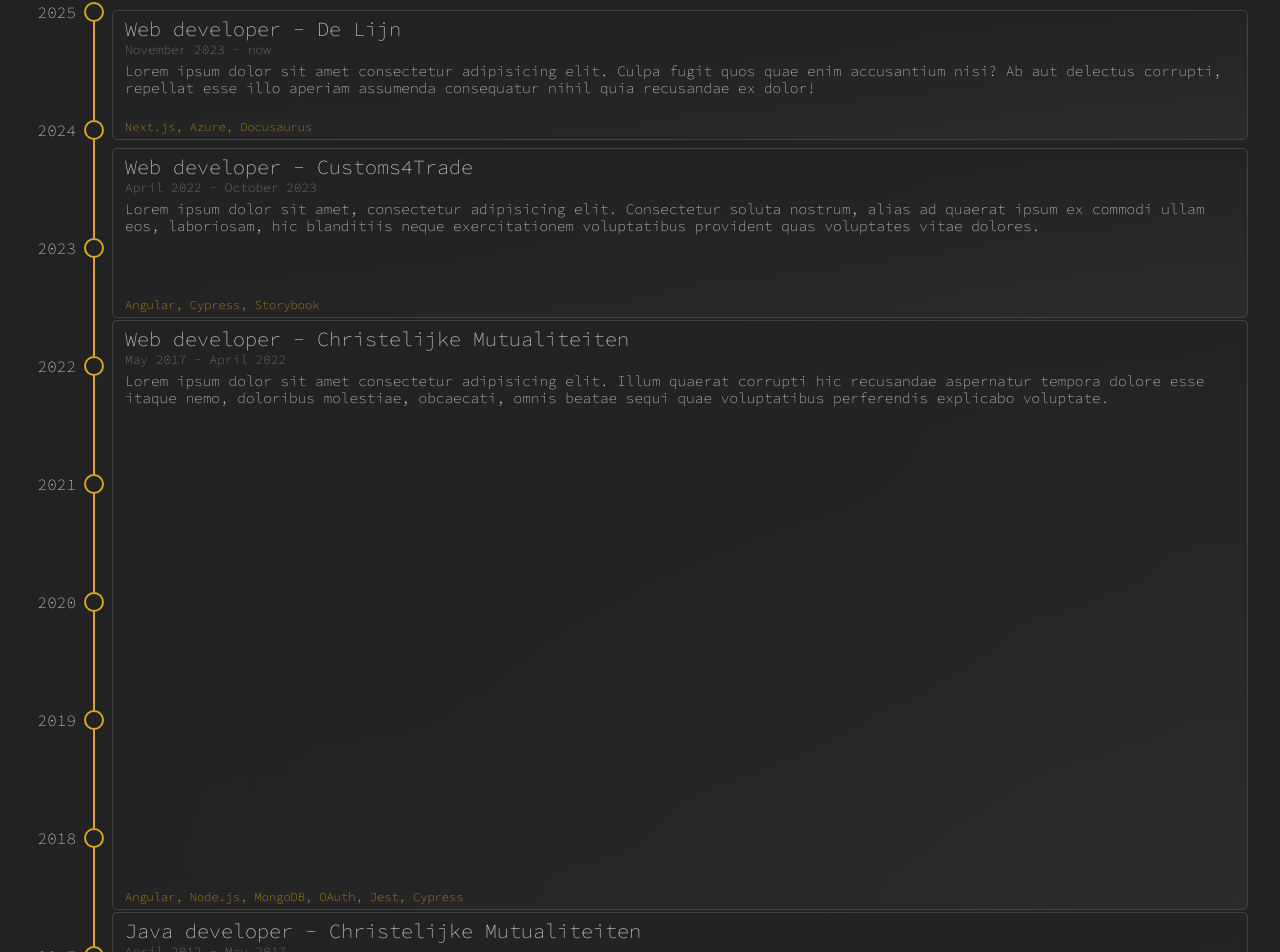
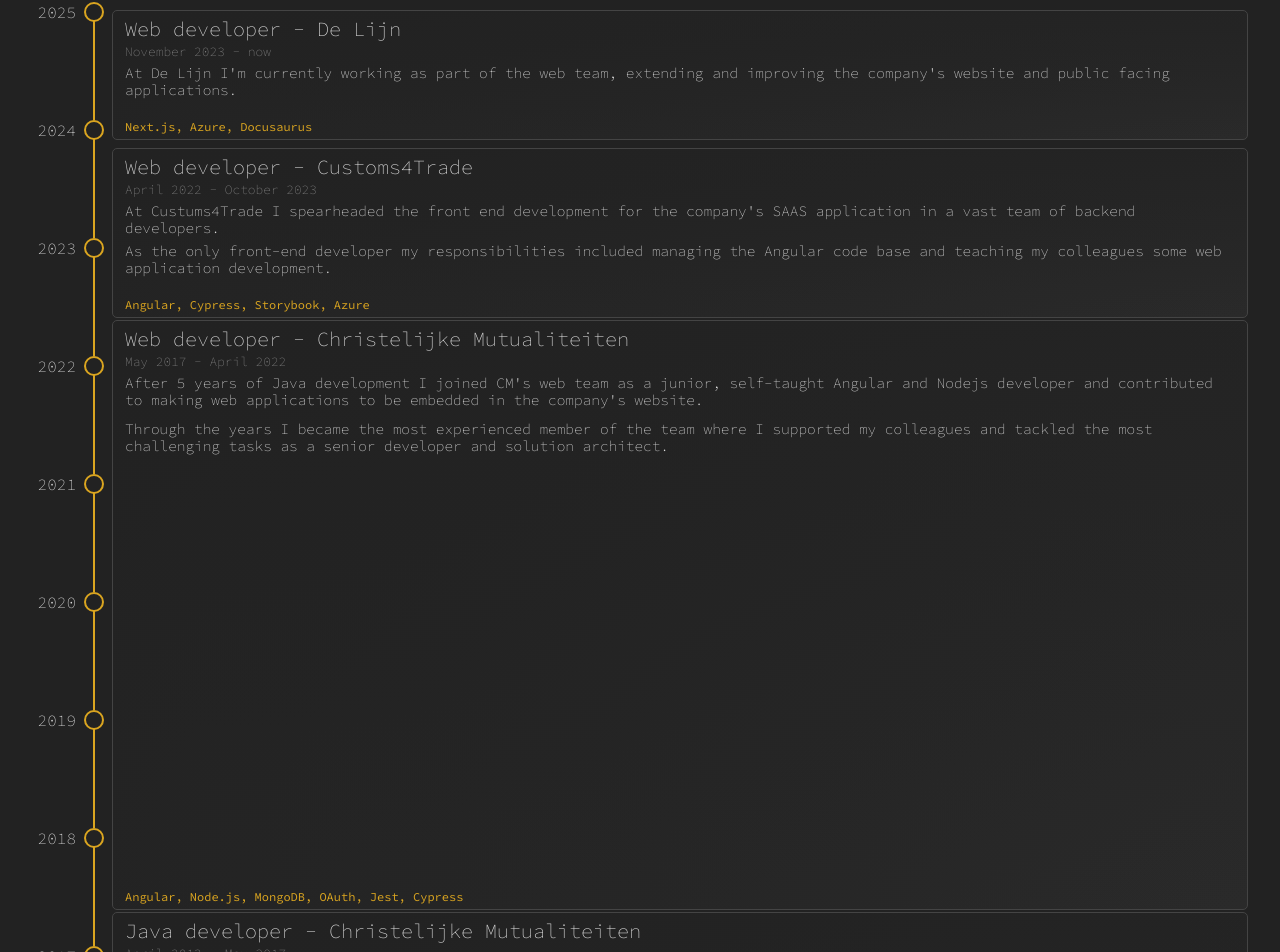
Before and after one commit to jbrems/brems.dev, a Next.js app: page /career in a window 1280 px wide. Shown: the part 143-1095 px from the top of the page. Built offline with nearby package versions, Linux system fonts and the light colour scheme.

Commit message:
Finish career page

```diff
--- a/src/app/career/page.module.css
+++ b/src/app/career/page.module.css
@@ -12,10 +12,6 @@
     & .deLijn {
       height: 130px;
       --lines: 3;
-
-      & .description {
-        -webkit-line-clamp: 3;
-      }
     }
 
     & .thailand {
@@ -25,6 +21,7 @@
 
     & .c4t {
       height: 170px;
+      --lines: 5;
     }
 
     & .cmWeb {
--- a/src/app/career/page.tsx
+++ b/src/app/career/page.tsx
@@ -9,17 +9,26 @@
       <Timeline />
       <div className={styles.career}>
         <CareerBlock title="Web developer - De Lijn" period={['November 2023', 'now']} technologies={['Next.js', 'Azure', 'Docusaurus']} className={styles.deLijn}>
-          Lorem ipsum dolor sit amet consectetur adipisicing elit. Culpa fugit quos quae enim accusantium nisi? Ab aut delectus corrupti, repellat esse illo aperiam assumenda consequatur nihil quia recusandae ex dolor!
+          <p>At De Lijn I'm currently working as part of the web team, extending and improving the company's website and public facing applications.</p>
         </CareerBlock>
         <article className={styles.thailand}></article>
-        <CareerBlock title="Web developer - Customs4Trade" period={['April 2022', 'October 2023']} technologies={['Angular', 'Cypress', 'Storybook']} className={styles.c4t}>
-          Lorem ipsum dolor sit amet, consectetur adipisicing elit. Consectetur soluta nostrum, alias ad quaerat ipsum ex commodi ullam eos, laboriosam, hic blanditiis neque exercitationem voluptatibus provident quas voluptates vitae dolores.
+        <CareerBlock title="Web developer - Customs4Trade" period={['April 2022', 'October 2023']} technologies={['Angular', 'Cypress', 'Storybook', 'Azure']} className={styles.c4t}>
+          <p>At Custums4Trade I spearheaded the front end development for the company's SAAS application in a vast team of backend developers.</p>
+          <p>As the only front-end developer my responsibilities included managing the Angular code base and teaching my colleagues some web application development.</p>
         </CareerBlock>
         <CareerBlock title="Web developer - Christelijke Mutualiteiten" period={['May 2017', 'April 2022']} technologies={['Angular', 'Node.js', 'MongoDB', 'OAuth', 'Jest', 'Cypress']} className={styles.cmWeb}>
-          Lorem ipsum dolor sit amet consectetur adipisicing elit. Illum quaerat corrupti hic recusandae aspernatur tempora dolore esse itaque nemo, doloribus molestiae, obcaecati, omnis beatae sequi quae voluptatibus perferendis explicabo voluptate.
+          <p>After 5 years of Java development I joined CM's web team as a junior,
+self-taught Angular and Nodejs
+developer and contributed to making
+web applications to be embedded in the company's website.</p>
+          <p>Through the years I became the most experienced member of the
+team where I supported my colleagues and tackled the most
+challenging tasks as a senior developer and solution architect.</p>
         </CareerBlock>
         <CareerBlock title="Java developer - Christelijke Mutualiteiten" period={['April 2012', 'May 2017']} technologies={['Java EE', 'Struts']} className={styles.cmJava}>
-          Lorem ipsum dolor sit amet consectetur, adipisicing elit. Repellat excepturi repellendus perspiciatis ut soluta, nostrum sapiente modi accusamus saepe. Neque dolor, obcaecati voluptatem earum modi ex aut molestias velit? Nemo!
+          <p>At CM I gained my first professional software development
+experience while being part of various experienced teams creating
+Java backends and internal web applications for processes within CM.</p>
         </CareerBlock>
       </div>
     </div>
--- a/src/components/career-block/CareerBlock.module.css
+++ b/src/components/career-block/CareerBlock.module.css
@@ -23,21 +23,26 @@
   & .period {
     font-size: 0.8em;
     color: #888888;
+    margin-top: 2px;
   }
 
   & .description {
     flex-grow: 1;
-    margin: 6px 0;
-    font-size: 0.9em;
-    line-height: 1.2em;
     display: -webkit-box;
     -webkit-box-orient: vertical;
     overflow: hidden;
     -webkit-line-clamp: var(--lines);
+
+    & p {
+      margin: 6px 0;
+      font-size: 0.9em;
+      line-height: 1.2em;
+    }
   }
 
   & .technologies {
     font-size: 0.75em;
+    font-weight: normal;
     color: goldenrod;
   }
 }
--- a/src/components/career-block/CareerBlock.tsx
+++ b/src/components/career-block/CareerBlock.tsx
@@ -4,7 +4,7 @@
   return <article className={`${styles.careerBlock} ${className}`}>
     <h3 className={styles.title}>{title}</h3>
     <span className={styles.period}>{period.join(' - ')}</span>
-    <p className={styles.description}>{children}</p>
+    <div className={styles.description}>{children}</div>
     <span className={styles.technologies}>{technologies.join(', ')}</span>
   </article>
 }
--- a/src/components/navigation/Navigation.tsx
+++ b/src/components/navigation/Navigation.tsx
@@ -7,6 +7,7 @@
     <ul>
       <li><Link href="/"><Branding /></Link></li>
       <li><Link href="/">Home</Link></li>
+      <li><Link href="/career">Career</Link></li>
       <li><Link href="/blog">Blog</Link></li>
     </ul>
   </nav>
```
Also changed, not shown: 1 other file (tests, documents, lock files or other folders).
